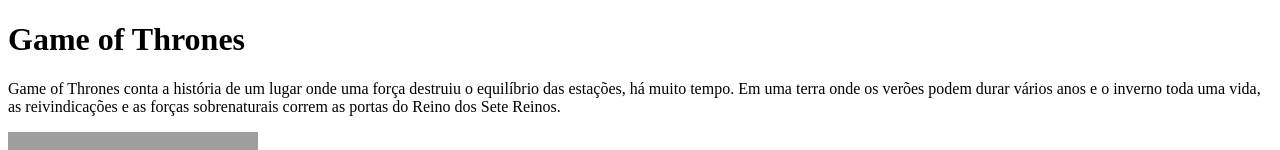
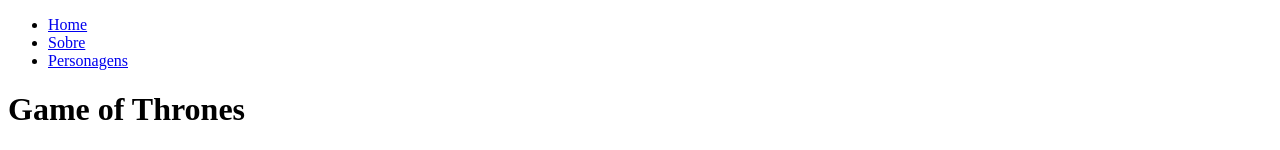
Before and after one commit to cristijung/vs14-git-practice, a plain HTML site: page index.html in a window 1280 px wide. Shown: the top 150 px of the page. Drawn offline with Linux system fonts and the light colour scheme; grey boxes are pictures that could not be loaded.

Commit message:
Criação do navbar

```diff
--- a/index.html
+++ b/index.html
@@ -6,6 +6,11 @@
     <title>Document</title>
 </head>
 <body>
+    <ul>
+        <li><a href="#" class="mymenu" title="Home">Home</a></li>
+        <li><a href="#" class="mymenu" title="Sobre">Sobre</a></li>
+        <li><a href="#" class="mymenu" title="Personagens">Personagens</a></li>
+    </ul>
     <div>
         <h1>Game of Thrones</h1>
         <p>
```
